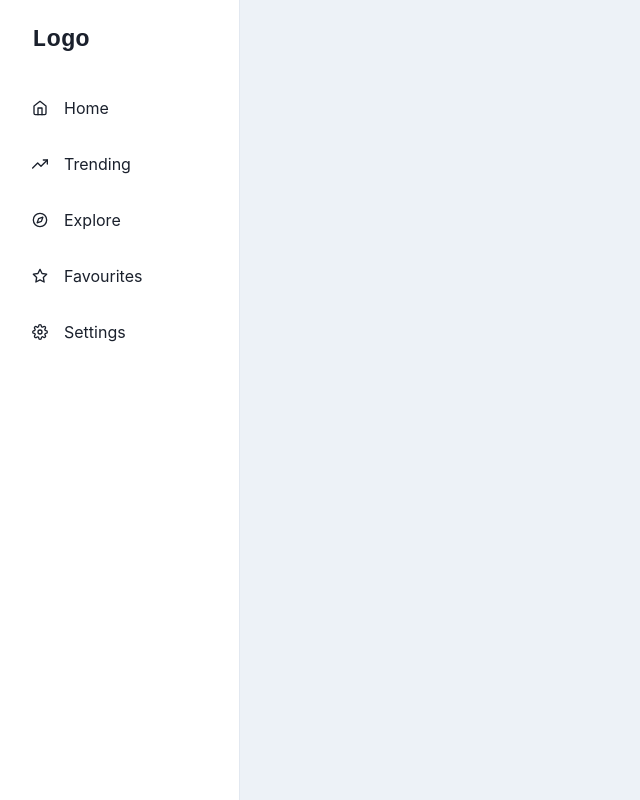
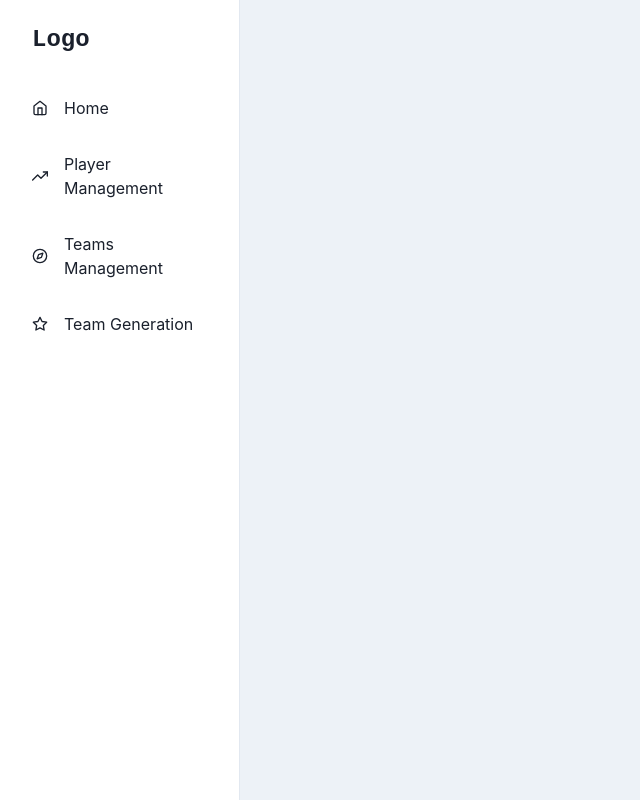
Before and after one commit to SanjogRijal/footsal-management-system, a Next.js app: page /dashboard in a window 1280 px wide. Shown: the whole page, without its empty margins (0-640 px from the left). Built offline with nearby package versions, Linux system fonts and the light colour scheme.

Commit message:
feat: sidebar

```diff
--- a/src/components/complex-components/dashboard/childrens/constants.ts
+++ b/src/components/complex-components/dashboard/childrens/constants.ts
@@ -1,10 +1,10 @@
-import { FiHome, FiTrendingUp, FiCompass, FiStar, FiSettings } from "react-icons/fi";
+import { FiHome, FiTrendingUp, FiCompass, FiStar } from "react-icons/fi";
 import { LinkItemProps } from "./types";
 
 export const LinkItems: Array<LinkItemProps> = [
-  { name: 'Home', icon: FiHome },
-  { name: 'Trending', icon: FiTrendingUp },
-  { name: 'Explore', icon: FiCompass },
-  { name: 'Favourites', icon: FiStar },
-  { name: 'Settings', icon: FiSettings },
+  { name: 'Home', icon: FiHome, href: '/' },
+  { name: 'Player Management', icon: FiTrendingUp },
+  { name: 'Teams Management', icon: FiCompass },
+  { name: 'Team Generation', icon: FiStar },
+  // { name: 'Settings', icon: FiSettings },
 ]
--- a/src/components/complex-components/dashboard/childrens/types.ts
+++ b/src/components/complex-components/dashboard/childrens/types.ts
@@ -5,6 +5,7 @@ import { IconType } from "react-icons"
 export interface LinkItemProps {
   name: string
   icon: IconType
+  href?: string
 }
 
 export interface SidebarProps extends BoxProps {
```
